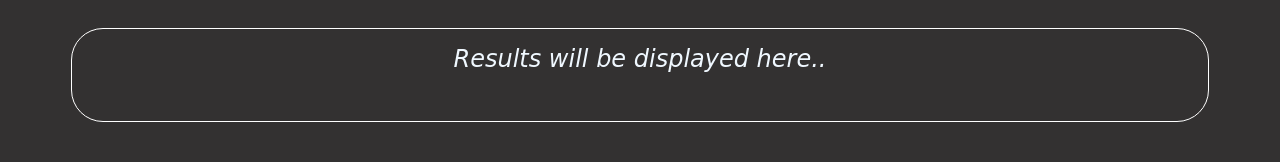
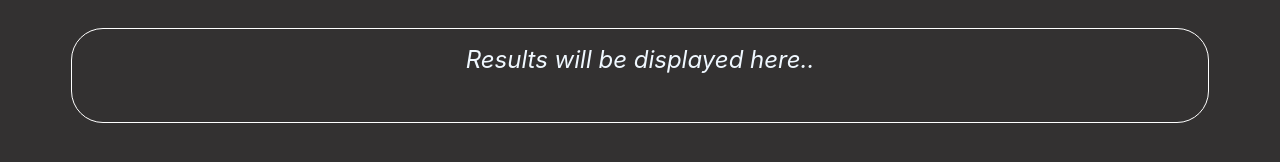
Before and after one commit to amark4642/Lyrics-Search, a plain HTML site: page index.html in a window 1280 px wide. Shown: the part 272-434 px from the top of the page. Drawn offline with Linux system fonts and the light colour scheme.

Commit message:
Add files via upload

```diff
--- a/style.css
+++ b/style.css
@@ -69,7 +69,7 @@ body{
     margin-top: 300px;
     border-radius: 2rem;
     border: 1px solid rgb(255, 255, 255);
-    font-family: cursive;
+    font-family:-apple-system, BlinkMacSystemFont, 'Segoe UI', Roboto, Oxygen, Ubuntu, Cantarell, 'Open Sans', 'Helvetica Neue', sans-serif;
 }
 #result div{
     font-size: 2rem;
```
